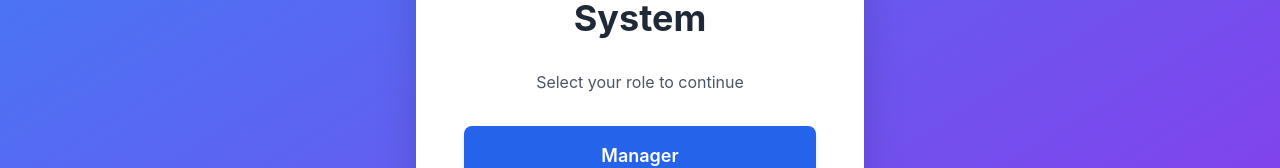
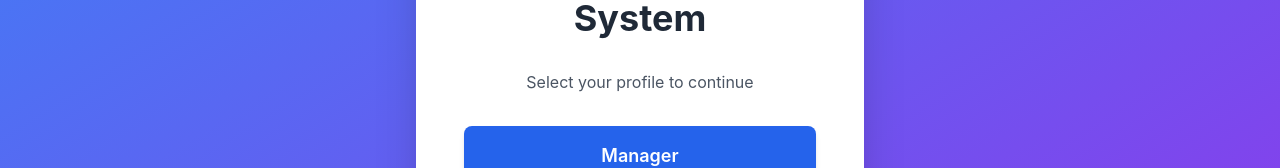
Before and after one commit to KSidharth/dummy_demo_front, a React (Vite) app: page / in a window 1280 px wide. Shown: the part 290-458 px from the top of the page. Built offline with nearby package versions, Linux system fonts and the light colour scheme; no server answers.

Commit message:
Update from SDLCForge — 5/5/2026, 3:21:52 PM

```diff
--- a/src/pages/LandingPage.tsx
+++ b/src/pages/LandingPage.tsx
@@ -22,7 +22,7 @@ const LandingPage: React.FC = () => {
           Hike Evaluation System
         </h1>
         <p className="text-center text-gray-600 mb-8">
-          Select your role to continue
+          Select your profile to continue
         </p>
         <div className="space-y-4">
           <button
```
